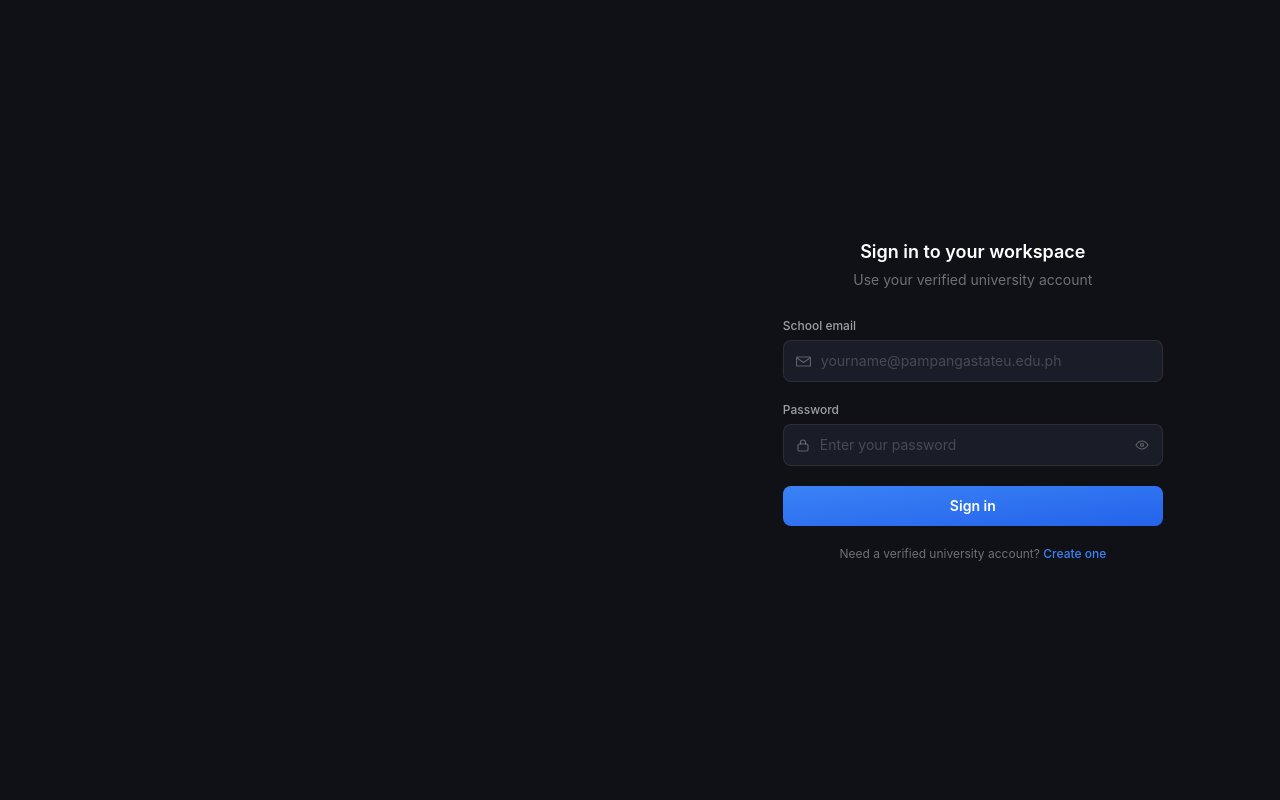
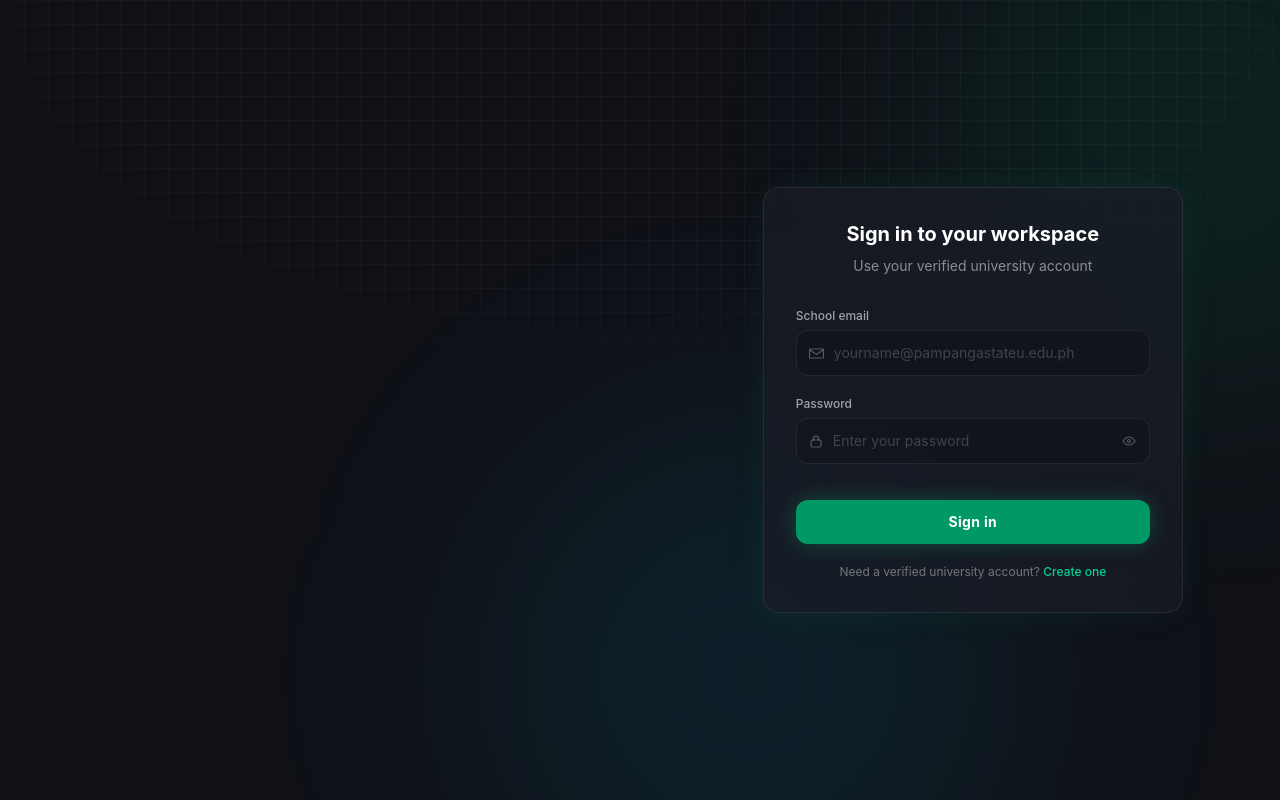
Before and after one commit to EsguerraJanuard/pamsu-python-ide, a React (Vite) app in the folder frontend/: page /login in a window 1280 px wide. Built offline with nearby package versions, Linux system fonts and the light colour scheme; no server answers.

Commit message:
feat: premium login page and fix instructor name missing

```diff
--- a/frontend/src/features/auth/Login.jsx
+++ b/frontend/src/features/auth/Login.jsx
@@ -162,32 +162,38 @@ export default function Login() {
           from { opacity: 0; transform: translateX(-8px); }
           to { opacity: 1; transform: translateX(0); }
         }
+        @keyframes shimmer {
+          100% { transform: translateX(100%); }
+        }
         @media (prefers-reduced-motion: reduce) {
           .login-animated { animation: none !important; }
         }
       `}</style>
 
+      {/* Premium Background Grid */}
+      <div className="absolute inset-0 z-0 bg-[linear-gradient(to_right,#80808012_1px,transparent_1px),linear-gradient(to_bottom,#80808012_1px,transparent_1px)] bg-[size:24px_24px] [mask-image:radial-gradient(ellipse_60%_50%_at_50%_0%,#000_70%,transparent_100%)]"></div>
+
       {/* Left panel — platform info */}
       <section
-        className="login-animated hidden w-[52%] flex-col justify-between border-r border-white/[0.06] px-16 py-10 lg:flex"
+        className="login-animated hidden w-[52%] flex-col justify-between border-r border-white/[0.06] px-16 py-10 lg:flex relative z-10"
         style={{ animation: "loginFadeLeft 700ms cubic-bezier(0.25,0.46,0.45,0.94) both" }}
         aria-label="Platform introduction"
       >
         <div className="flex items-center gap-2 select-none cursor-default">
-          <div className="flex h-8 w-8 items-center justify-center rounded-md bg-[#3b82f6] font-mono text-xs font-bold text-white">
+          <div className="flex h-8 w-8 items-center justify-center rounded-md bg-emerald-500 font-mono text-xs font-bold text-white shadow-[0_0_15px_rgba(16,185,129,0.3)]">
             &gt;_
           </div>
           <span className="font-semibold tracking-wide text-white">PAMSU Python IDE</span>
         </div>
 
         <div className="max-w-md select-none cursor-default">
-          <p className="mb-5 text-xs font-semibold uppercase tracking-[0.2em] text-[#3b82f6]">
+          <p className="mb-5 text-xs font-semibold uppercase tracking-[0.2em] text-emerald-400">
             Python Learning Platform
           </p>
-          <h1 className="mb-1 text-4xl font-bold leading-tight text-white">
+          <h1 className="mb-1 text-4xl font-extrabold leading-tight text-white">
             Code with integrity.
           </h1>
-          <h2 className="mb-6 text-4xl font-bold leading-tight text-[#3b82f6]">
+          <h2 className="mb-6 text-4xl font-extrabold leading-tight text-transparent bg-clip-text bg-gradient-to-r from-emerald-400 to-teal-200">
             Learn to think.
           </h2>
           <p className="mb-8 text-sm leading-relaxed text-white/50">
@@ -198,10 +204,10 @@ export default function Login() {
             {features.map((feature, index) => (
               <li
                 key={feature.label}
-                className="login-animated flex items-center gap-3 text-sm text-white/70"
+                className="login-animated flex items-center gap-3 text-sm text-white/70 transition-all duration-300 hover:translate-x-2 hover:text-white group"
                 style={{ animation: `featureFadeIn 450ms ease ${250 + index * 100}ms both` }}
               >
-                <span className="shrink-0">{feature.icon}</span>
+                <span className="shrink-0 transition-transform duration-300 group-hover:scale-110">{feature.icon}</span>
                 <span>{feature.label}</span>
               </li>
             ))}
@@ -214,16 +220,20 @@ export default function Login() {
       </section>
 
       {/* Right panel — login form */}
-      <section className="flex flex-1 items-center justify-center px-6 py-12">
+      <section className="relative flex flex-1 items-center justify-center px-6 py-12 z-10">
+        {/* Glow effects */}
+        <div className="absolute top-0 right-0 -z-10 h-[500px] w-[500px] translate-x-1/3 -translate-y-1/4 rounded-full bg-emerald-500/10 blur-[120px]" />
+        <div className="absolute bottom-0 left-0 -z-10 h-[500px] w-[500px] -translate-x-1/3 translate-y-1/4 rounded-full bg-cyan-500/10 blur-[120px]" />
+
         <div
-          className="login-animated w-full max-w-[380px]"
+          className="login-animated w-full max-w-[420px] rounded-2xl border border-white/[0.08] bg-[#1a1d27]/70 backdrop-blur-2xl p-8 shadow-[0_0_40px_-10px_rgba(16,185,129,0.15)] transition-all duration-500 hover:border-emerald-500/30 hover:shadow-[0_0_50px_-10px_rgba(16,185,129,0.25)]"
           style={{ animation: "loginFadeUp 650ms cubic-bezier(0.25,0.46,0.45,0.94) 100ms both" }}
         >
-          <div className="mb-7 text-center select-none cursor-default">
-            <h2 className="text-lg font-semibold text-white">
+          <div className="mb-8 text-center select-none cursor-default">
+            <h2 className="text-xl font-bold text-white">
               Sign in to your workspace
             </h2>
-            <p className="mt-1 text-sm text-white/40">
+            <p className="mt-2 text-sm text-white/50">
               Use your verified university account
             </p>
           </div>
@@ -249,7 +259,7 @@ export default function Login() {
                 School email
               </label>
               <div
-                className="auth-input-wrap flex items-center gap-2.5 rounded-lg border border-white/[0.08] bg-[#1a1d27] px-3 py-2.5 transition-colors duration-200 focus-within:border-[#3b82f6]/60"
+                className="auth-input-wrap flex items-center gap-2.5 rounded-xl border border-white/[0.08] bg-black/20 px-3 py-3 transition-colors duration-200 focus-within:border-emerald-500/50 focus-within:bg-black/40"
                 onClick={(e) => e.currentTarget.querySelector('input').focus()}
               >
                 <svg width="15" height="15" viewBox="0 0 15 15" fill="none" className="shrink-0 text-white/30 pointer-events-none" aria-hidden="true">
@@ -265,7 +275,7 @@ export default function Login() {
                   required
                   disabled={isLoading}
                   className="flex-1 bg-transparent text-sm text-white outline-none placeholder-white/20 disabled:opacity-50"
-                  style={{ caretColor: "#3b82f6" }}
+                  style={{ caretColor: "#10b981" }}
                 />
               </div>
             </div>
@@ -290,7 +300,7 @@ export default function Login() {
                 )}
               </div>
               <div
-                className="auth-input-wrap flex items-center gap-2.5 rounded-lg border border-white/[0.08] bg-[#1a1d27] px-3 py-2.5 transition-colors duration-200 focus-within:border-[#3b82f6]/60"
+                className="auth-input-wrap flex items-center gap-2.5 rounded-xl border border-white/[0.08] bg-black/20 px-3 py-3 transition-colors duration-200 focus-within:border-emerald-500/50 focus-within:bg-black/40"
                 onClick={(e) => { if (e.target.closest('button')) return; e.currentTarget.querySelector('input').focus(); }}
               >
                 <svg width="14" height="14" viewBox="0 0 14 14" fill="none" className="shrink-0 text-white/30 pointer-events-none" aria-hidden="true">
@@ -307,7 +317,7 @@ export default function Login() {
                   required
                   disabled={isLoading}
                   className="flex-1 bg-transparent text-sm text-white outline-none placeholder-white/20 disabled:opacity-50"
-                  style={{ caretColor: "#3b82f6" }}
+                  style={{ caretColor: "#10b981" }}
                 />
                 <button
                   type="button"
@@ -336,19 +346,23 @@ export default function Login() {
             <button
               type="submit"
               disabled={isLoading}
-              className="w-full rounded-lg bg-gradient-to-br from-[#3b82f6] to-[#2563eb] py-2.5 text-sm font-semibold text-white transition duration-150 hover:-translate-y-px hover:opacity-90 active:translate-y-0 active:scale-[0.98] disabled:cursor-not-allowed disabled:opacity-60 disabled:hover:translate-y-0 select-none"
+              className="group relative overflow-hidden mt-4 w-full rounded-xl bg-emerald-600 hover:bg-emerald-500 py-3 text-sm font-bold tracking-wide text-white transition-all duration-300 hover:-translate-y-1 hover:shadow-[0_0_30px_rgba(16,185,129,0.5)] active:translate-y-0 active:scale-[0.98] disabled:cursor-not-allowed disabled:opacity-60 disabled:hover:translate-y-0 disabled:hover:shadow-none shadow-[0_0_20px_rgba(16,185,129,0.3)] select-none"
             >
+              <div className="absolute inset-0 -translate-x-full bg-gradient-to-r from-transparent via-white/20 to-transparent group-hover:animate-[shimmer_1.5s_infinite] transition-transform"></div>
+
+              <span className="relative flex items-center justify-center gap-2">
                 {isLoading ? (
-                <span className="flex items-center justify-center gap-2">
+                  <>
                     <svg className="h-4 w-4 animate-spin" viewBox="0 0 24 24" fill="none" aria-hidden="true">
                       <circle className="opacity-25" cx="12" cy="12" r="10" stroke="currentColor" strokeWidth="4" />
                       <path className="opacity-75" fill="currentColor" d="M4 12a8 8 0 018-8v8z" />
                     </svg>
                     Signing in...
-                </span>
+                  </>
                 ) : (
                   "Sign in"
                 )}
+              </span>
             </button>
 
             <p className="text-center text-xs text-white/40 select-none cursor-default">
@@ -356,7 +370,7 @@ export default function Login() {
               <button
                 type="button"
                 onClick={() => navigate("/register")}
-                className="font-medium text-[#3b82f6] transition-colors hover:text-[#60a5fa]"
+                className="font-medium text-emerald-400 transition-colors hover:text-emerald-300 hover:underline"
                 disabled={isLoading}
               >
                 Create one
```
Also changed, not shown: 2 other files (tests, documents, lock files or other folders). Lines whose indentation alone changed are shown as unchanged.
